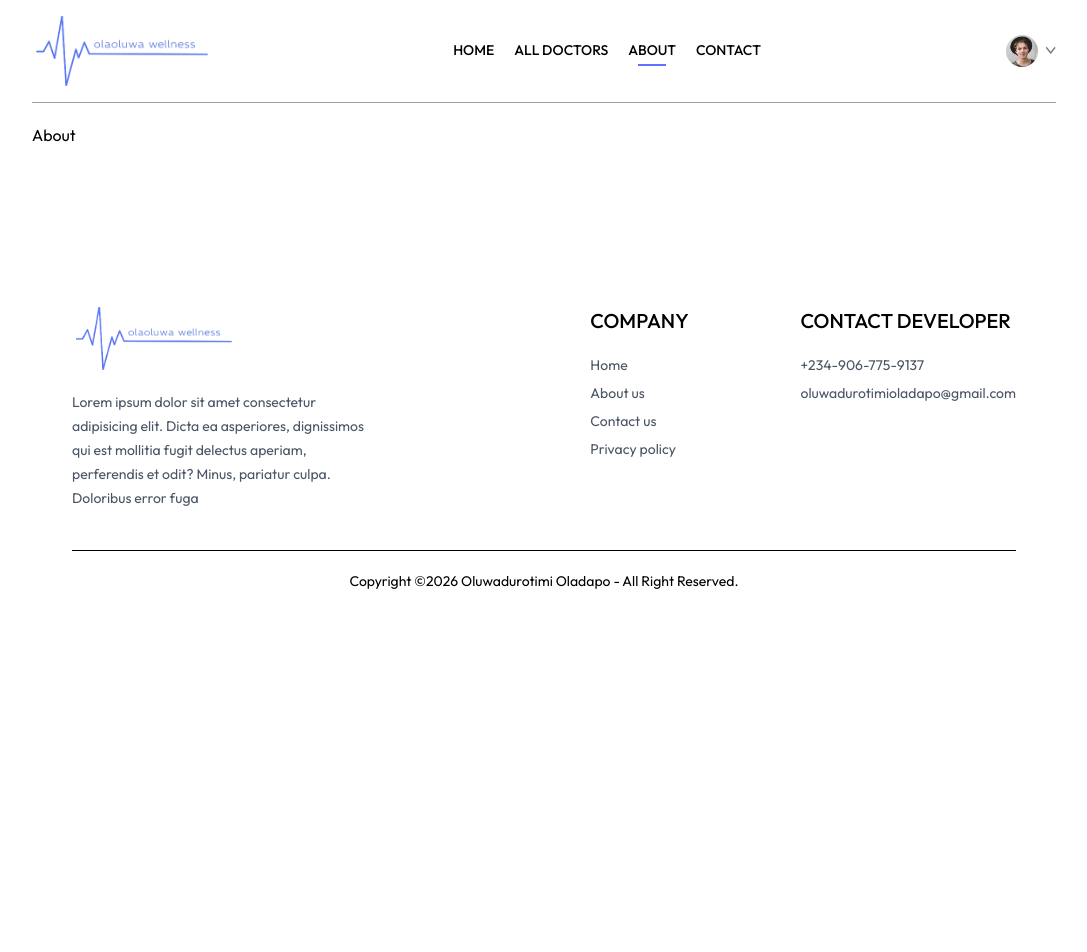
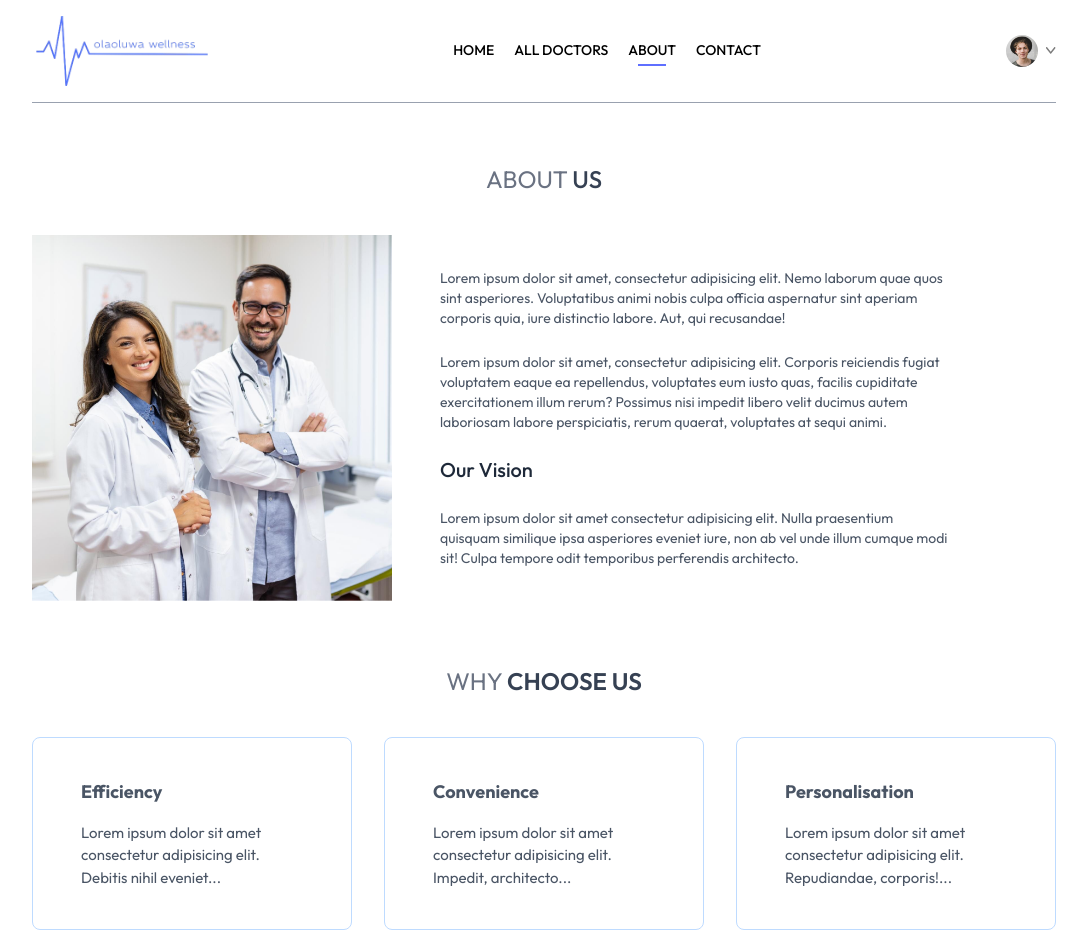
Before and after one commit to Olaoluwa19/olaoluwa-health, a React (Vite) app in the folder frontend/: page /about in a window 1280 px wide. Shown: the top 952 px of the page, without its empty margins (96-1183 px from the left). Before the commit the page ends 800 px from the top, so only its background shows below. Built offline with nearby package versions, Linux system fonts and the light colour scheme.

Commit message:
created and finished styling the about page

```diff
--- a/frontend/src/pages/About.jsx
+++ b/frontend/src/pages/About.jsx
@@ -1,7 +1,89 @@
+import { assets } from "@/assets/assets_frontend/assets";
 import React from "react";
 
 const About = () => {
-  return <div>About</div>;
+  return (
+    <main>
+      <section aria-labelledby="about-us-heading">
+        <h2
+          id="about-us-heading"
+          className="text-center text-2xl pt-10 text-gray-500"
+        >
+          ABOUT <span className="text-gray-700 font-medium">US</span>
+        </h2>
+
+        <figure className="my-10 flex flex-col md:flex-row gap-12">
+          <img
+            className="w-full md:max-w-90"
+            src={assets.about_image}
+            alt="A Doctor and a Nurse collaborating in a modern medical environment"
+            width="657"
+            height="668"
+            loading="lazy"
+          />
+          <article className="flex flex-col justify-center gap-6 md:w-2/4 text-sm text-gray-600">
+            <p>
+              Lorem ipsum dolor sit amet, consectetur adipisicing elit. Nemo
+              laborum quae quos sint asperiores. Voluptatibus animi nobis culpa
+              officia aspernatur sint aperiam corporis quia, iure distinctio
+              labore. Aut, qui recusandae!
+            </p>
+            <p>
+              Lorem ipsum dolor sit amet, consectetur adipisicing elit. Corporis
+              reiciendis fugiat voluptatem eaque ea repellendus, voluptates eum
+              iusto quas, facilis cupiditate exercitationem illum rerum?
+              Possimus nisi impedit libero velit ducimus autem laboriosam labore
+              perspiciatis, rerum quaerat, voluptates at sequi animi.
+            </p>
+
+            <h3 className="text-gray-800 text-xl font-medium">Our Vision</h3>
+            <p>
+              Lorem ipsum dolor sit amet consectetur adipisicing elit. Nulla
+              praesentium quisquam similique ipsa asperiores eveniet iure, non
+              ab vel unde illum cumque modi sit! Culpa tempore odit temporibus
+              perferendis architecto.
+            </p>
+          </article>
+        </figure>
+      </section>
+
+      <section aria-labelledby="why-choose-us-heading" className="my-16">
+        <h2
+          id="why-choose-us-heading"
+          className="text-center text-2xl mb-10 text-gray-500"
+        >
+          WHY <span className="text-gray-700 font-semibold">CHOOSE US</span>
+        </h2>
+
+        {/* Used <dl> for term-description pairs and semantic advantages */}
+        <dl className="grid grid-cols-1 md:grid-cols-3 gap-6 md:gap-8">
+          <div className="border border-blue-200 px-8 md:px-12 py-10 flex flex-col gap-4 text-[15px] hover:bg-primary hover:text-white transition-all duration-300 text-gray-600 cursor-pointer rounded-lg">
+            <dt className="font-bold text-lg">Efficiency</dt>
+            <dd className="text-gray-600 hover:text-white">
+              Lorem ipsum dolor sit amet consectetur adipisicing elit. Debitis
+              nihil eveniet...
+            </dd>
+          </div>
+
+          <div className="border border-blue-200 px-8 md:px-12 py-10 flex flex-col gap-4 text-[15px] hover:bg-primary hover:text-white transition-all duration-300 text-gray-600 cursor-pointer rounded-lg">
+            <dt className="font-bold text-lg">Convenience</dt>
+            <dd className="text-gray-600 hover:text-white">
+              Lorem ipsum dolor sit amet consectetur adipisicing elit. Impedit,
+              architecto...
+            </dd>
+          </div>
+
+          <div className="border border-blue-200 px-8 md:px-12 py-10 flex flex-col gap-4 text-[15px] hover:bg-primary hover:text-white transition-all duration-300 text-gray-600 cursor-pointer rounded-lg">
+            <dt className="font-bold text-lg">Personalisation</dt>
+            <dd className="text-gray-600 hover:text-white">
+              Lorem ipsum dolor sit amet consectetur adipisicing elit.
+              Repudiandae, corporis!...
+            </dd>
+          </div>
+        </dl>
+      </section>
+    </main>
+  );
 };
 
 export default About;
```
